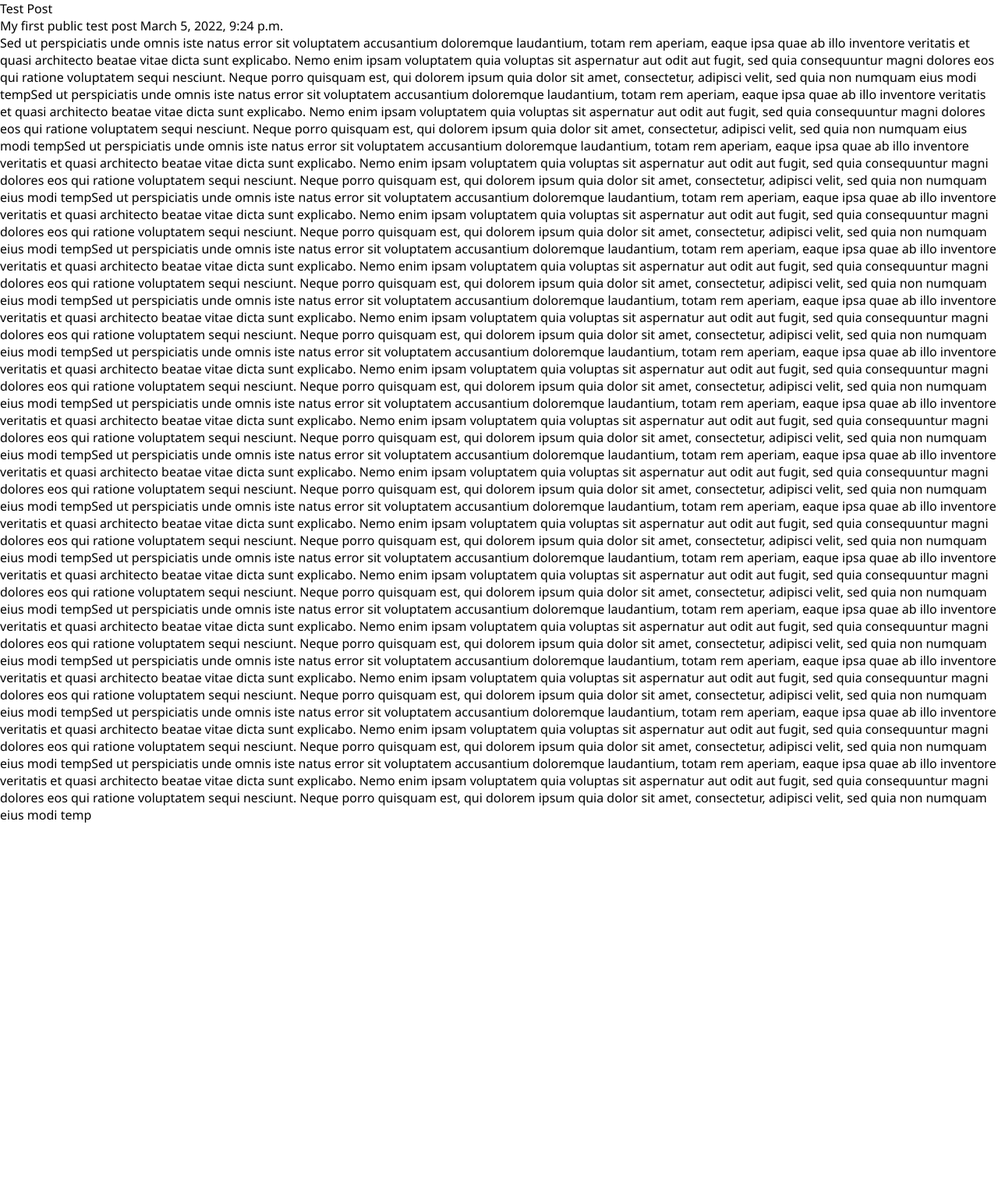
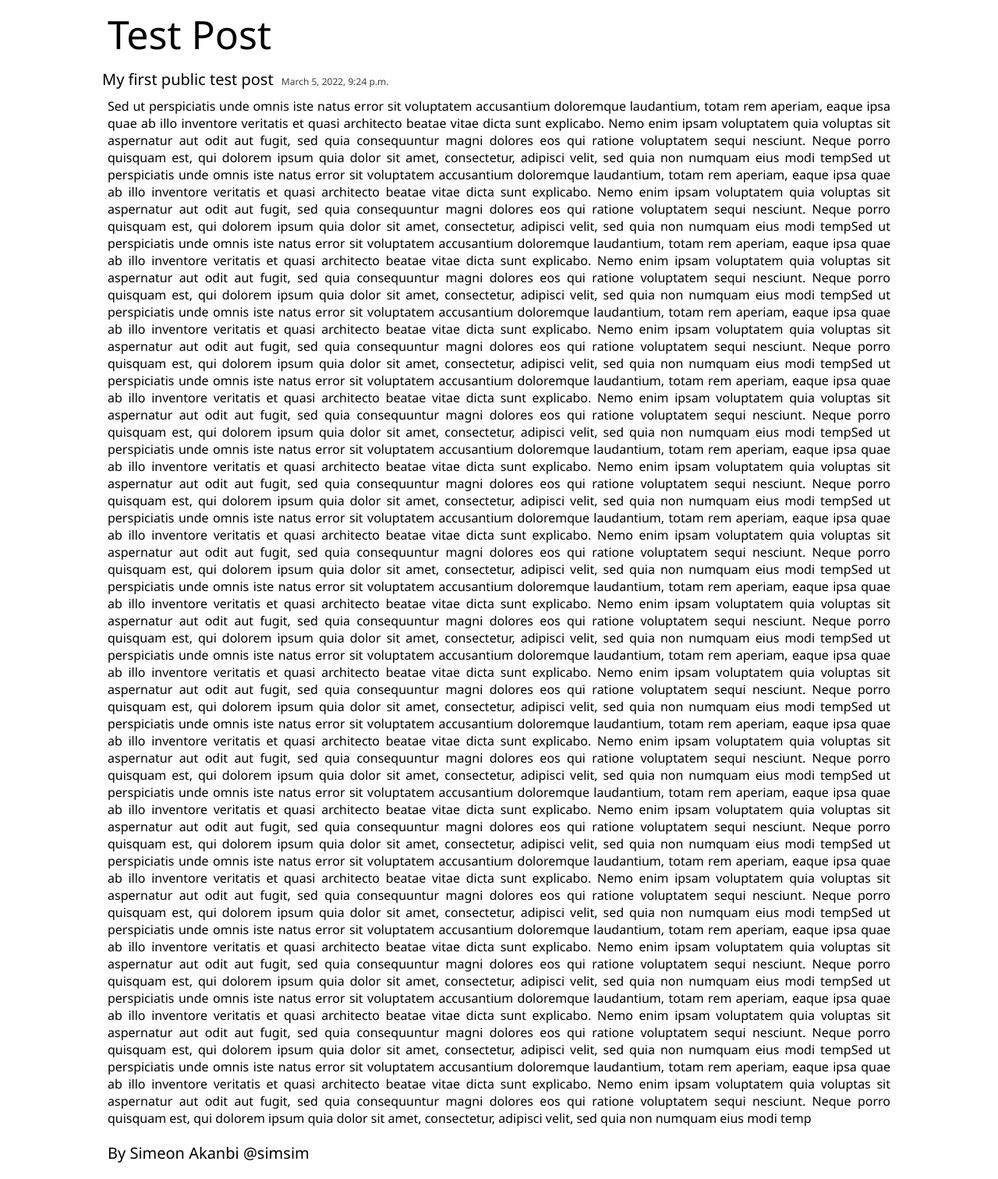
Before and after one commit to simple-codes22/simple-blog-2, a Django app: page /article/f3953006-45a9-46be-9716-e237372592d5/ in a window 1280 px wide. Shown: the part 60-1572 px from the top of the page at 78% size. Before the commit the page ends 1115 px from the top, so only its background shows below. Run offline with Django 4.2, Linux system fonts and the light colour scheme; data comes from the database, SQL or seed files in the repository; both versions use the stored data as it was after the commit.

Commit message:
Modified the view

```diff
--- a/static/home_style.css
+++ b/static/home_style.css
@@ -75,6 +75,45 @@ div.article {
     /* text-decoration: none; */
     color: rgba(0, 0, 0, 0.678)
 }
+.Article-detail {
+    display: flex;
+    justify-content: center;
+}
+.Article-detail > div {
+    width: 80%;
+}
+.article-title {
+    margin:10px;
+    font-size: 50px;
+    font-weight: 400;
+}
+.article-subtitle {
+    margin:3px;
+    font-size: 20px;
+}
+span.article-date-pub {
+    font-size: 12px;
+    margin-left: 5px;
+    color:rgba(0, 0, 0, 0.76);
+}
+div.article-date-pub {
+    font-size: 15px;
+    margin-left: 5px;
+    color:rgba(0, 0, 0, 0.76);
+    margin-top: 6px;
+}
+.article-body {
+    text-align: justify;
+    margin: 10px;
+}
+.article-author {
+    margin: 20px 10px;
+    font-size: 20px;
+}
+.article-modify > a {
+    margin: 10px 0px !important;
+    font-size: 16px !important;
+}
 
 @keyframes intro {
     from {opacity: 0;}
--- a/templates/view.html
+++ b/templates/view.html
@@ -19,6 +19,7 @@
         {% endif %}
     </nav>
     <section class="Article-detail">
+        <div>
             <div class="article-title">
                 {{article_detail.title}}
             </div>
@@ -36,5 +37,17 @@
             <div class="article-body">
                 {{article_detail.body}}
             </div>
+            <div class="article-author">
+                {% if article_detail.owner == request.user %}
+                    Author: You
+                    <div class="article-modify">
+                        <a href="{% url 'Main:Dashboard' article_detail.article_id %}" class="anchor-link">Edit Post</a>
+                        <a href="{% url 'Main:Delete' article_detail.article_id %}" class="anchor-link">Delete Post</a>
+                    </div>
+                {% else %}
+                    By {{ article_detail.owner.first_name }} {{ article_detail.owner.last_name }} @{{article_detail.owner.username}}
+                {% endif %}
+            </div>
+        </div>
     </section>
 {% endblock %}
```
Also changed, not shown: main/forms.py (deleted, +0 -10 lines), db.sqlite3. Lines whose indentation alone changed are shown as unchanged.
